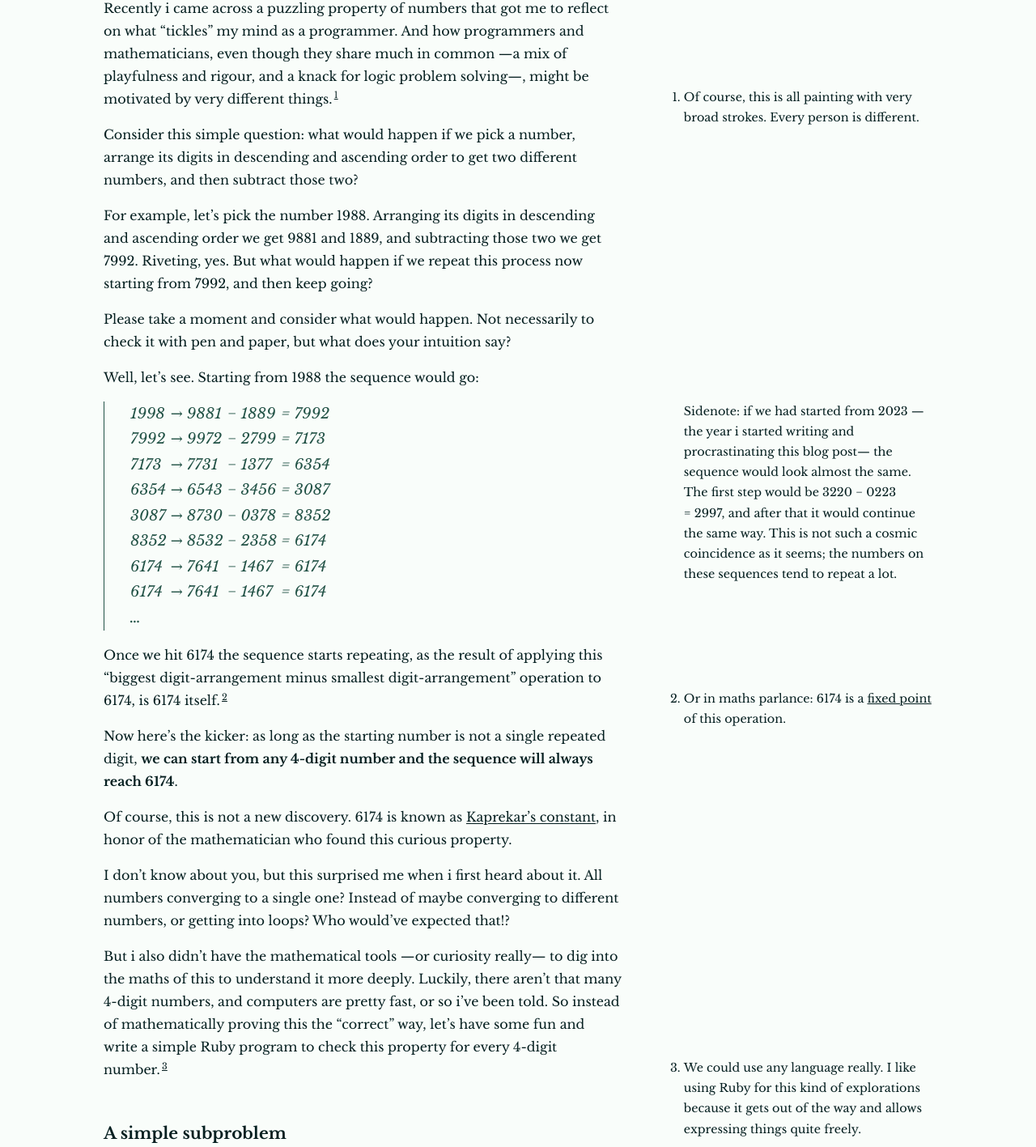
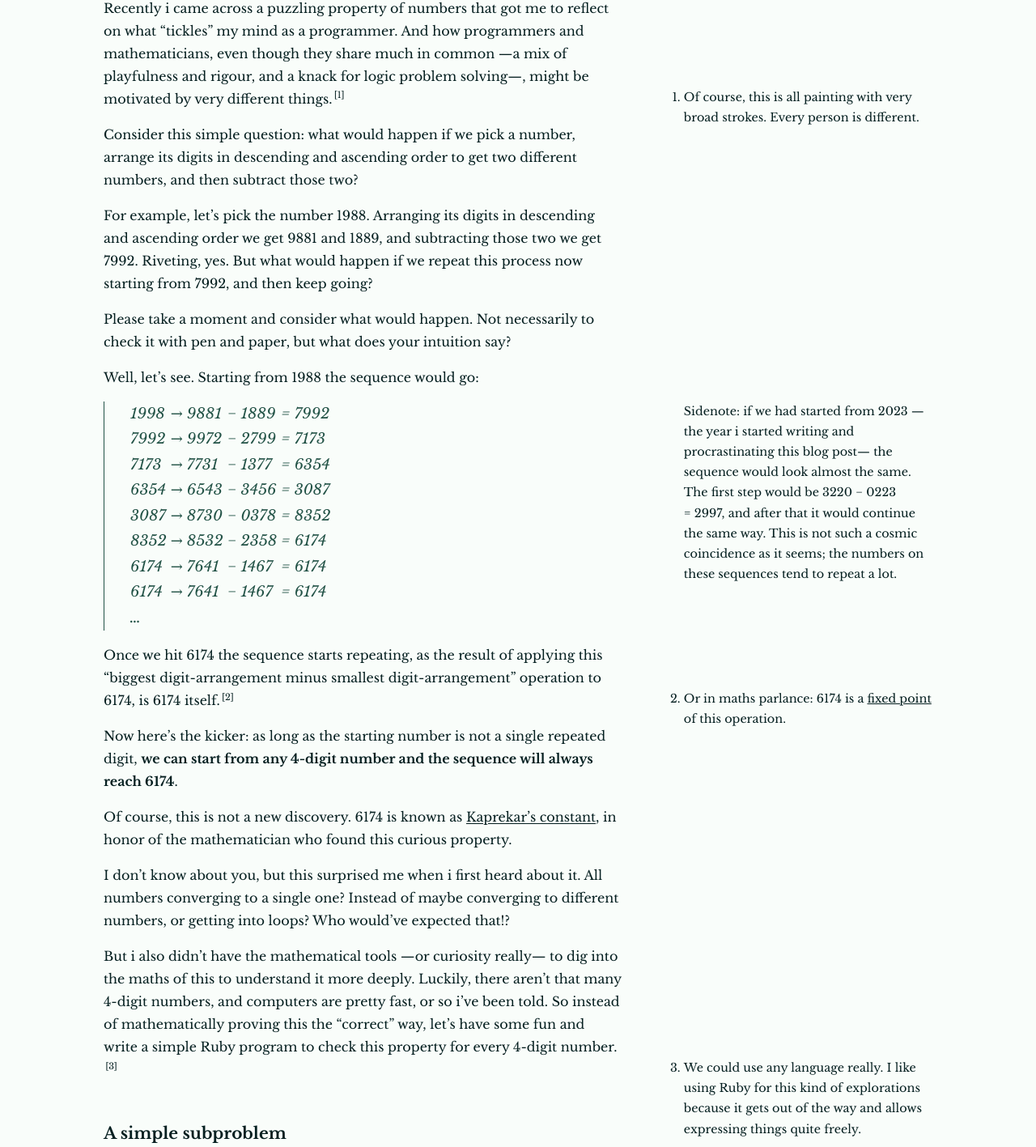
Before and after one commit to epidemian/epidemian.github.io, a Jekyll site: the page built from _posts/2024-04-12-programmer-vs-mathematician.md, in a window 1280 px wide. Shown: the part 269-1686 px from the top of the page at 81% size. Built offline with Jekyll 4.4.1, drawn with Linux system fonts in a browser that asks for light colours.

Commit message:
Tweak sidenote number styles
Remove the underline, as they look like links but are not interactive
elements (at least for now).

```diff
--- a/assets/styles.css
+++ b/assets/styles.css
@@ -343,12 +343,11 @@ td {
 }
 
 .sidenote-number::after {
-  content: counter(sidenote-counter);
+  content: "[" counter(sidenote-counter) "]";
 	font-size: 11px;
 	position: relative;
 	top: -0.4rem;
 	margin-left: 0.2em;
-  text-decoration: underline;
 }
 
 .sidenote-number + .sidenote::before {
```
